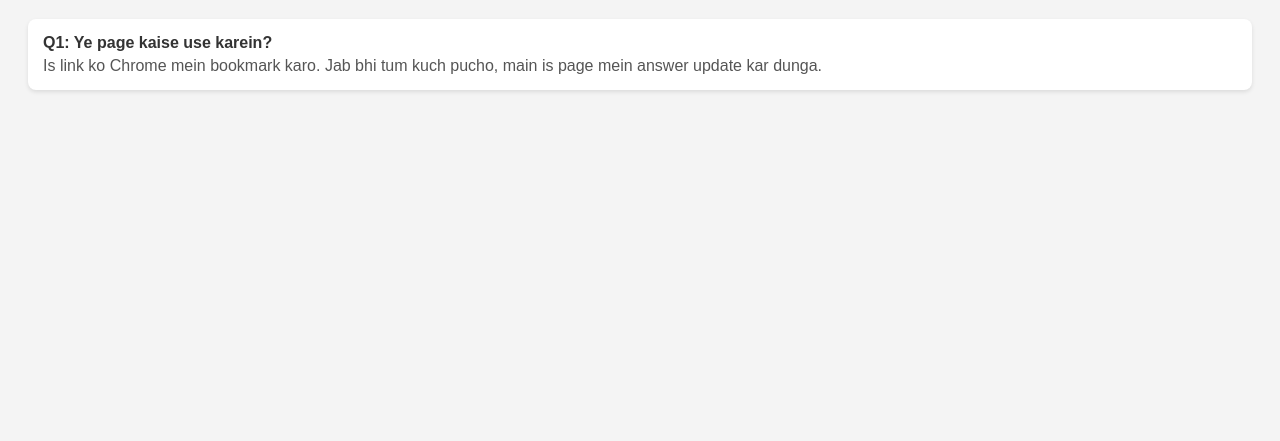
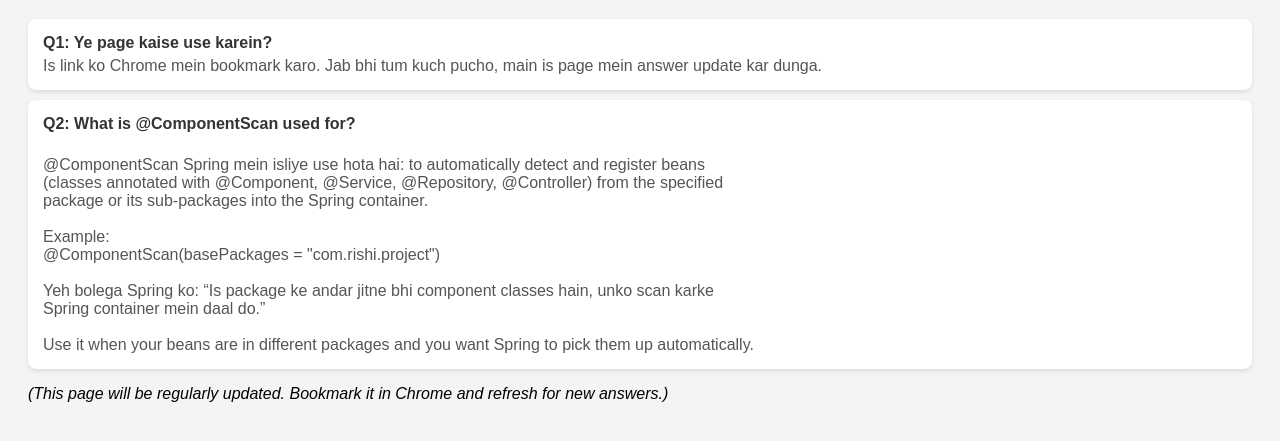
Before and after one commit to stack-overflow-issues/Java-springboot, a plain HTML site: page index.html in a window 1280 px wide. Shown: the part 89-530 px from the top of the page. Drawn offline with Linux system fonts and the light colour scheme.

Commit message:
Update index.html for component scan question

```diff
--- a/index.html
+++ b/index.html
@@ -7,14 +7,34 @@
         body { font-family: Arial, sans-serif; padding: 20px; background: #f4f4f4; }
         .qa { background: #fff; padding: 15px; margin-bottom: 10px; border-radius: 8px; box-shadow: 0 2px 4px rgba(0,0,0,0.1); }
         .question { font-weight: bold; color: #333; }
-        .answer { margin-top: 5px; color: #555; }
+        .answer { margin-top: 5px; color: #555; white-space: pre-line; }
     </style>
 </head>
 <body>
     <h1>Rishi's Help Page</h1>
+
     <div class="qa">
         <div class="question">Q1: Ye page kaise use karein?</div>
         <div class="answer">Is link ko Chrome mein bookmark karo. Jab bhi tum kuch pucho, main is page mein answer update kar dunga.</div>
     </div>
+
+    <div class="qa">
+        <div class="question">Q2: What is @ComponentScan used for?</div>
+        <div class="answer">
+@ComponentScan Spring mein isliye use hota hai: to automatically detect and register beans
+(classes annotated with @Component, @Service, @Repository, @Controller) from the specified
+package or its sub-packages into the Spring container.
+
+Example:
+@ComponentScan(basePackages = "com.rishi.project")
+
+Yeh bolega Spring ko: “Is package ke andar jitne bhi component classes hain, unko scan karke
+Spring container mein daal do.”
+
+Use it when your beans are in different packages and you want Spring to pick them up automatically.
+        </div>
+    </div>
+
+    <p><em>(This page will be regularly updated. Bookmark it in Chrome and refresh for new answers.)</em></p>
 </body>
 </html>
```
